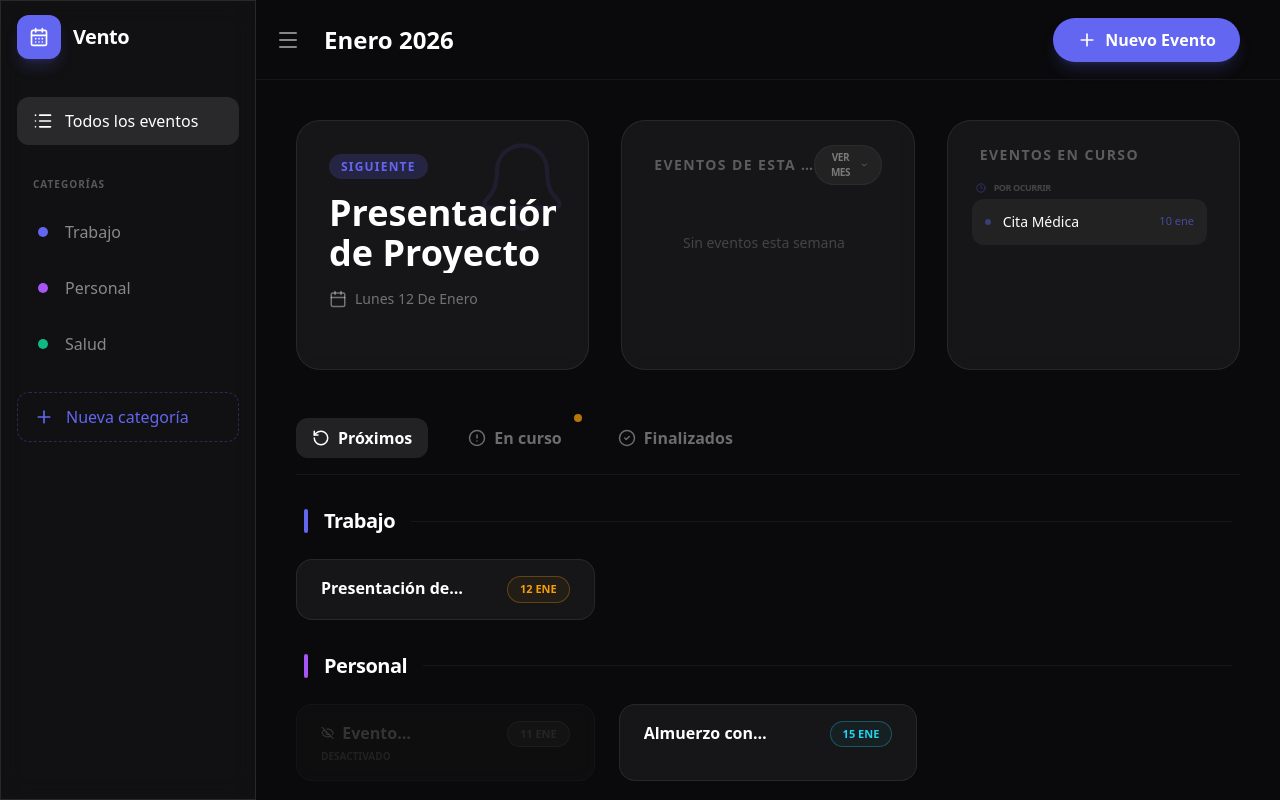
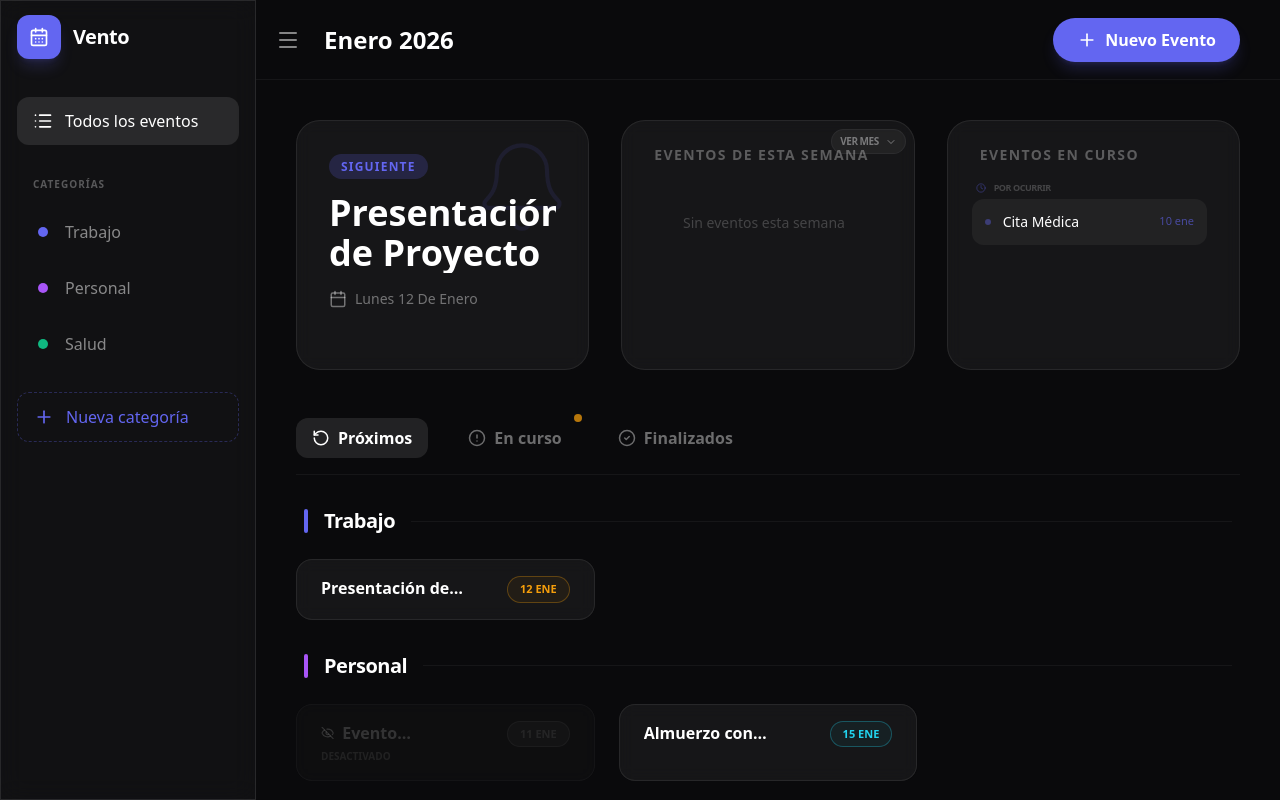
Before and after one commit to decxx1/vento, a React (Vite) app: page / in a window 1280 px wide. Built offline with nearby package versions, Linux system fonts and the light colour scheme; the HTML template or start-up script is replaced by a standard one.

Commit message:
minor changes

```diff
--- a/src/components/Dashboard.tsx
+++ b/src/components/Dashboard.tsx
@@ -59,7 +59,7 @@ export function Dashboard({ nextEvent, currentMonthEvents, currentWeekEvents, pe
                     </h4>
                     <button
                         onClick={() => setViewMode(viewMode === 'week' ? 'month' : 'week')}
-                        className="flex items-center gap-1.5 px-3 py-1 bg-white/5 hover:bg-white/10 rounded-full text-[10px] font-black uppercase tracking-tighter text-white/40 hover:text-white transition-all border border-white/5"
+                        className="absolute top-1 xl:top-2 right-2 flex items-center gap-1.5 px-2 py-1 bg-white/5 hover:bg-white/10 rounded-4xl text-[10px] font-black uppercase tracking-tighter text-white/40 hover:text-white transition-all border border-white/5"
                     >
                         {viewMode === 'week' ? 'Ver Mes' : 'Ver Semana'}
                         <ChevronDown size={12} className={cn("transition-transform", viewMode === 'month' && "rotate-180")} />
--- a/src/components/Sidebar.tsx
+++ b/src/components/Sidebar.tsx
@@ -86,7 +86,7 @@ export function Sidebar({ categories, selectedCategory, setSelectedCategory, onA
                                 <div className="w-2.5 h-2.5 rounded-full" style={{ backgroundColor: cat.color }} />
                             </div>
                             <span className={cn(
-                                "ml-3 font-medium flex-1 text-left transition-all duration-300 whitespace-nowrap overflow-hidden transition-opacity",
+                                "ml-3 font-medium flex-1 text-left transition-all duration-300 whitespace-nowrap overflow-hidden",
                                 isExpanded ? "w-auto opacity-100" : "w-0 opacity-0"
                             )}>
                                 {cat.name}
```
